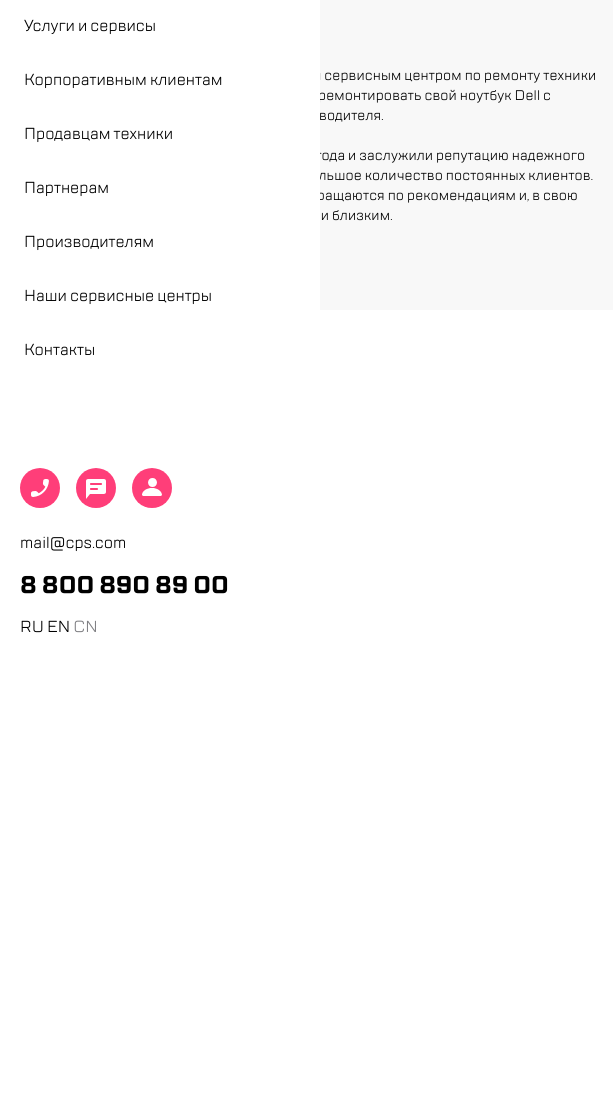
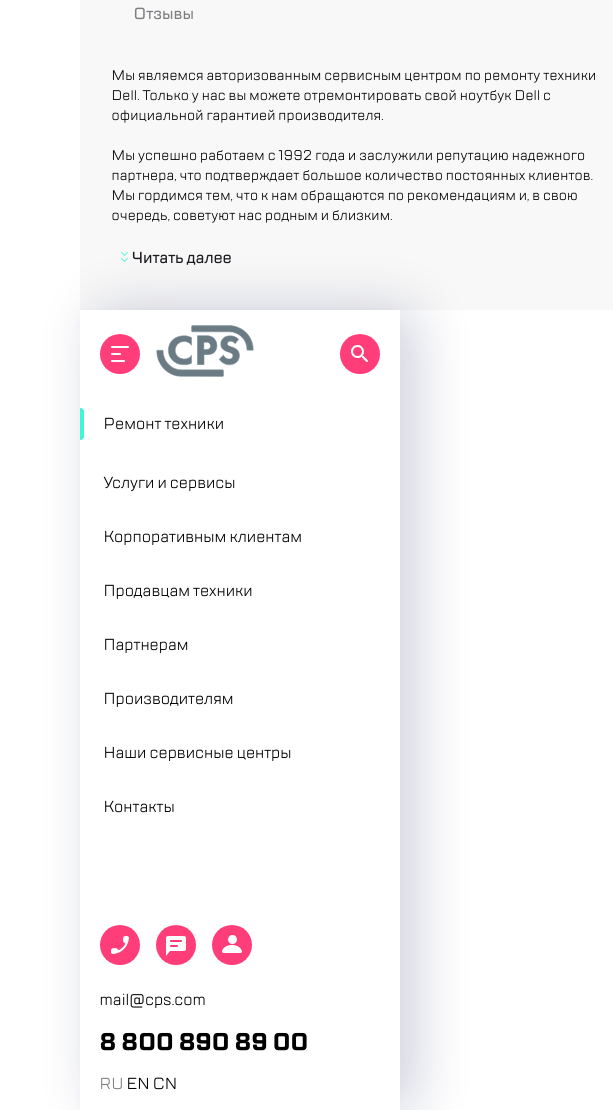
Before and after one commit to kottofey/Kata-WebCore, a plain HTML site: page index.html in a window 1280 px wide. Shown: the part 147-1257 px from the top of the page, 0-613 px from the left. Before the commit the page ends 800 px from the top, so only its background shows below. Drawn offline with Linux system fonts and the light colour scheme.

Commit message:
BugFixes
- Moved the whole modal menu to bottom, after all content. Added fixed width to prevent flex
- amended a hrefs with link templates
- Wrapped inputs into their label tags to remove for property from them.  Rewrote styles to make it work again.
- Added shadow border to modal menu

```diff
--- a/index.html
+++ b/index.html
@@ -70,58 +70,6 @@
 			<h1 class="title title--top">Услуги и сервисы</h1>
 		</div> <!--end of desktop wrapper-->
 
-
-		<!-- mobile menu -->
-		<div class="mobile-side">
-			<ul class="menu mobile-side--width--320 mobile-side--side-margins--20">
-				<li class="menu__header-item">
-					<button class="menu__header-item--button menu__header-item--button-burger"></button>
-				</li>
-				<li class="menu__header-item">
-					<a href="#">
-						<img alt="Логотип ЦПС" src="./imgs/header-logo.svg">
-					</a>
-				</li>
-				<li class="menu__header-item menu__header-item--push-right">
-					<button class="menu__header-item--button menu__header-item--button-search"></button>
-				</li>
-			</ul>
-
-			<a href="" class="mobile-side__menu-item mobile-side__item--active">Ремонт техники</a>
-			<a href="" class="mobile-side__menu-item">Услуги и сервисы</a>
-			<a href="" class="mobile-side__menu-item">Корпоративным клиентам</a>
-			<a href="" class="mobile-side__menu-item">Продавцам техники</a>
-			<a href="" class="mobile-side__menu-item">Партнерам</a>
-			<a href="" class="mobile-side__menu-item">Производителям</a>
-			<a href="" class="mobile-side__menu-item">Наши сервисные центры</a>
-			<a href="" class="mobile-side__menu-item">Контакты</a>
-
-			<ul class="menu mobile-side--side-margins--20 menu__header-item--push-down">
-				<li class="menu__header-item">
-					<button class="menu__header-item--button menu__header-item--button-call"></button>
-				</li>
-				<li class="menu__header-item">
-					<button class="menu__header-item--button menu__header-item--button-chat"></button>
-				</li>
-				<li class="menu__header-item">
-					<button class="menu__header-item--button menu__header-item--button-profile"></button>
-				</li>
-			</ul>
-
-			<span class="mobile-side--side-margins--20 mobile-side--bottom-margin-15">mail@cps.com</span>
-			<span class="mobile-side--tel mobile-side--side-margins--20 mobile-side--bottom-margin-15">8 800 890 89 00</span>
-
-			<form action="#" class="lang-switch mobile-side--side-margins--20 mobile-side--bottom-margin-15">
-				<input type="radio" name="lang" id="lang-ru" class="lang-switch__item"><label for="lang-ru">RU</label>
-
-				<input type="radio" name="lang" id="lang-en" class="lang-switch__item"><label for="lang-en">EN</label>
-
-				<input checked type="radio" name="lang" id="lang-cn" class="lang-switch__item"><label for="lang-cn">CN</label>
-			</form>
-		</div>
-		<!-- end of mobile menu -->
-
-
 		<ul class="menu slider-menu menu--fading">
 			<li class="slider-menu__slider-item menu--active-item">
 				<a href="#">Ремонтируемые бренды</a>
@@ -163,6 +111,65 @@
 					class="article__image"
 					src="./imgs/Picture.png">
 		</article>
+
+		<!-- mobile menu -->
+		<div class="mobile-side">
+			<ul class="menu mobile-side--width--320 mobile-side--side-margins--20">
+				<li class="menu__header-item">
+					<button class="menu__header-item--button menu__header-item--button-burger"></button>
+				</li>
+				<li class="menu__header-item">
+					<a href="#">
+						<img alt="Логотип ЦПС" src="./imgs/header-logo.svg">
+					</a>
+				</li>
+				<li class="menu__header-item menu__header-item--push-right">
+					<button class="menu__header-item--button menu__header-item--button-search"></button>
+				</li>
+			</ul>
+
+			<a href="#" class="mobile-side__menu-item mobile-side__item--active">Ремонт техники</a>
+			<a href="#" class="mobile-side__menu-item">Услуги и сервисы</a>
+			<a href="#" class="mobile-side__menu-item">Корпоративным клиентам</a>
+			<a href="#" class="mobile-side__menu-item">Продавцам техники</a>
+			<a href="#" class="mobile-side__menu-item">Партнерам</a>
+			<a href="#" class="mobile-side__menu-item">Производителям</a>
+			<a href="#" class="mobile-side__menu-item">Наши сервисные центры</a>
+			<a href="#" class="mobile-side__menu-item">Контакты</a>
+
+			<ul class="menu mobile-side--side-margins--20 menu__header-item--push-down">
+				<li class="menu__header-item">
+					<button class="menu__header-item--button menu__header-item--button-call"></button>
+				</li>
+				<li class="menu__header-item">
+					<button class="menu__header-item--button menu__header-item--button-chat"></button>
+				</li>
+				<li class="menu__header-item">
+					<button class="menu__header-item--button menu__header-item--button-profile"></button>
+				</li>
+			</ul>
+
+			<a href="mailto:mail@cps.com" class="mobile-side--side-margins--20 mobile-side--bottom-margin-15">mail@cps.com</a>
+			<a href="tel:+78008908900"
+				 class="mobile-side--tel mobile-side--side-margins--20 mobile-side--bottom-margin-15">8 800 890 89 00</a>
+
+			<form action="#" class="lang-switch mobile-side--side-margins--20 mobile-side--bottom-margin-15">
+				<label>
+					<input checked class="lang-switch__item" type="radio" name="lang" id="lang-ru">
+					<span class="lang-switch__label--text">RU</span>
+				</label>
+				<label>
+					<input class="lang-switch__item" type="radio" name="lang" id="lang-en">
+					<span class="lang-switch__label--text">EN</span>
+				</label>
+				<label class="lang-switch__label">
+					<input class="lang-switch__item" type="radio" name="lang" id="lang-cn">
+					<span class="lang-switch__label--text">CN</span>
+				</label>
+			</form>
+		</div>
+		<!-- end of mobile menu -->
+
 	</main>
 </div>
 </body>
--- a/styles/style.css
+++ b/styles/style.css
@@ -77,7 +77,7 @@ a, a:visited {
 	position: absolute;
 }
 
-.lang-switch__item:checked + label {
+.lang-switch__item:checked + .lang-switch__label--text {
 	color: #7E7E82;
 }
 
@@ -331,10 +331,12 @@ a, a:visited {
 	display: flex;
 	flex-direction: column;
 	position: absolute;
-	left: 0;
 	min-height: 100%;
 	background-color: #fff;
 	z-index: 10;
+	box-shadow:
+			16px 0 52px 0 rgba(14, 24, 80, 0.2),
+			-2px 0 4px 0 rgba(69, 79, 126, 0.02);
 }
 
 .mobile-side--side-margins--20 {
```
